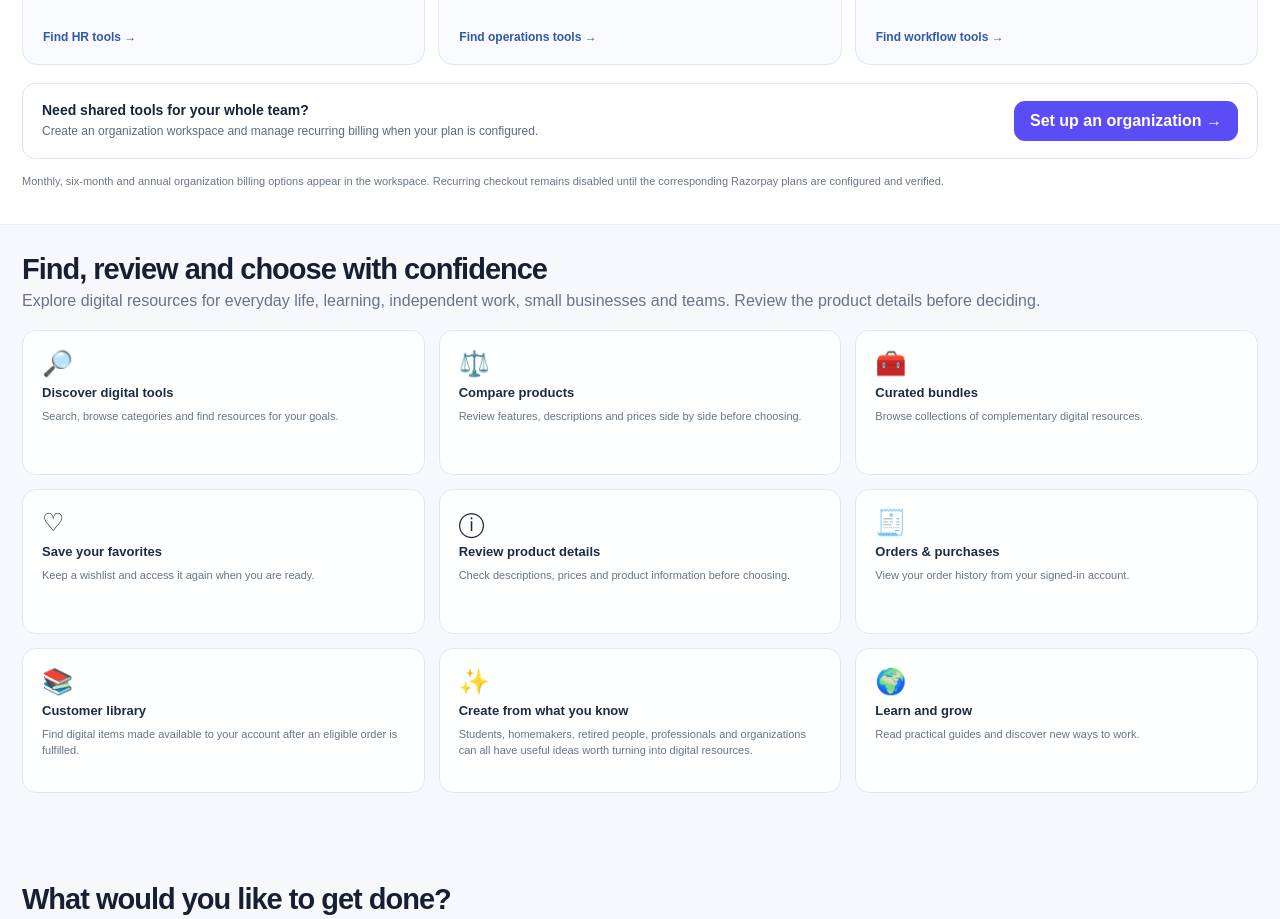
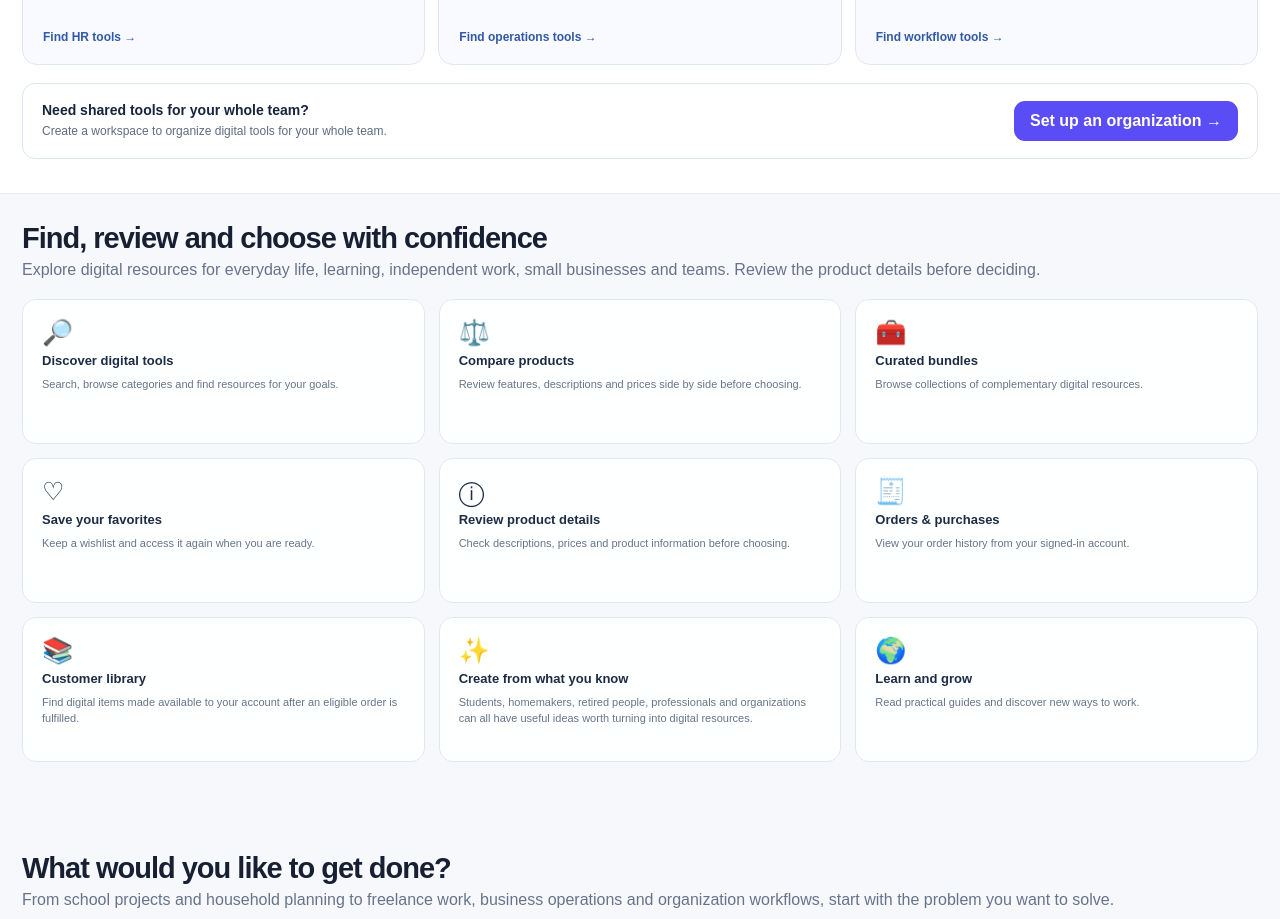
Before and after one commit to agnengineeringselectricals-crypto/diginanba, a Next.js app: page / in a window 1280 px wide. Shown: the part 3700-4619 px from the top of the page. Built offline with nearby package versions, Linux system fonts and the light colour scheme; no server answers; the database is empty.

Commit message:
Remove internal workflow copy from public creator UI

```diff
--- a/app/HomePageClient.tsx
+++ b/app/HomePageClient.tsx
@@ -299,9 +299,8 @@ export default function HomePageClient({ initialProducts, initialMarket }: Props
             <Link href={`/explore?market=${market}&q=${encodeURIComponent('inventory stock billing invoices')}`} className="dn-organization-card"><span aria-hidden="true">📦</span><strong>Inventory, billing &amp; finance</strong><small>Look for stock registers, invoice templates, purchase tracking and reporting resources.</small><em>Find operations tools →</em></Link>
             <Link href={`/explore?market=${market}&q=${encodeURIComponent('project management approval workflow')}`} className="dn-organization-card"><span aria-hidden="true">🗂️</span><strong>Projects &amp; approvals</strong><small>Discover project trackers, task planning, approval flows and team operating templates.</small><em>Find workflow tools →</em></Link>
           </div>
-          <div className="dn-organization-workspace-cta"><div><strong>Need shared tools for your whole team?</strong><span>Create an organization workspace and manage recurring billing when your plan is configured.</span></div><Link className="ref-primary" href="/organizations">Set up an organization →</Link></div>
-          <p className="dn-organization-note">Monthly, six-month and annual organization billing options appear in the workspace. Recurring checkout remains disabled until the corresponding Razorpay plans are configured and verified.</p>
-        </div>
+          <div className="dn-organization-workspace-cta"><div><strong>Need shared tools for your whole team?</strong><span>Create a workspace to organize digital tools for your whole team.</span></div><Link className="ref-primary" href="/organizations">Set up an organization →</Link></div>
+            </div>
       </section>
 
       <section className="ref-section dn-feature-map"><div className="ref-container">
```
